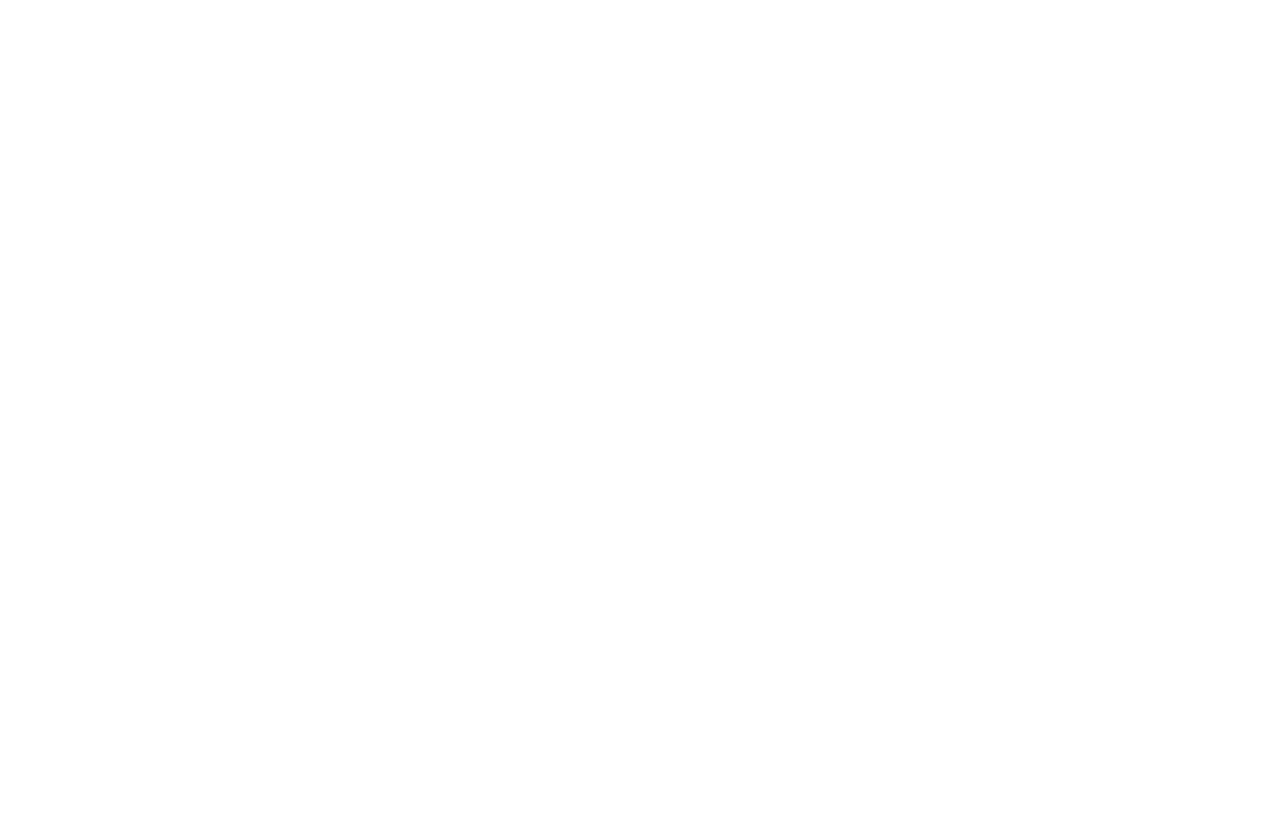
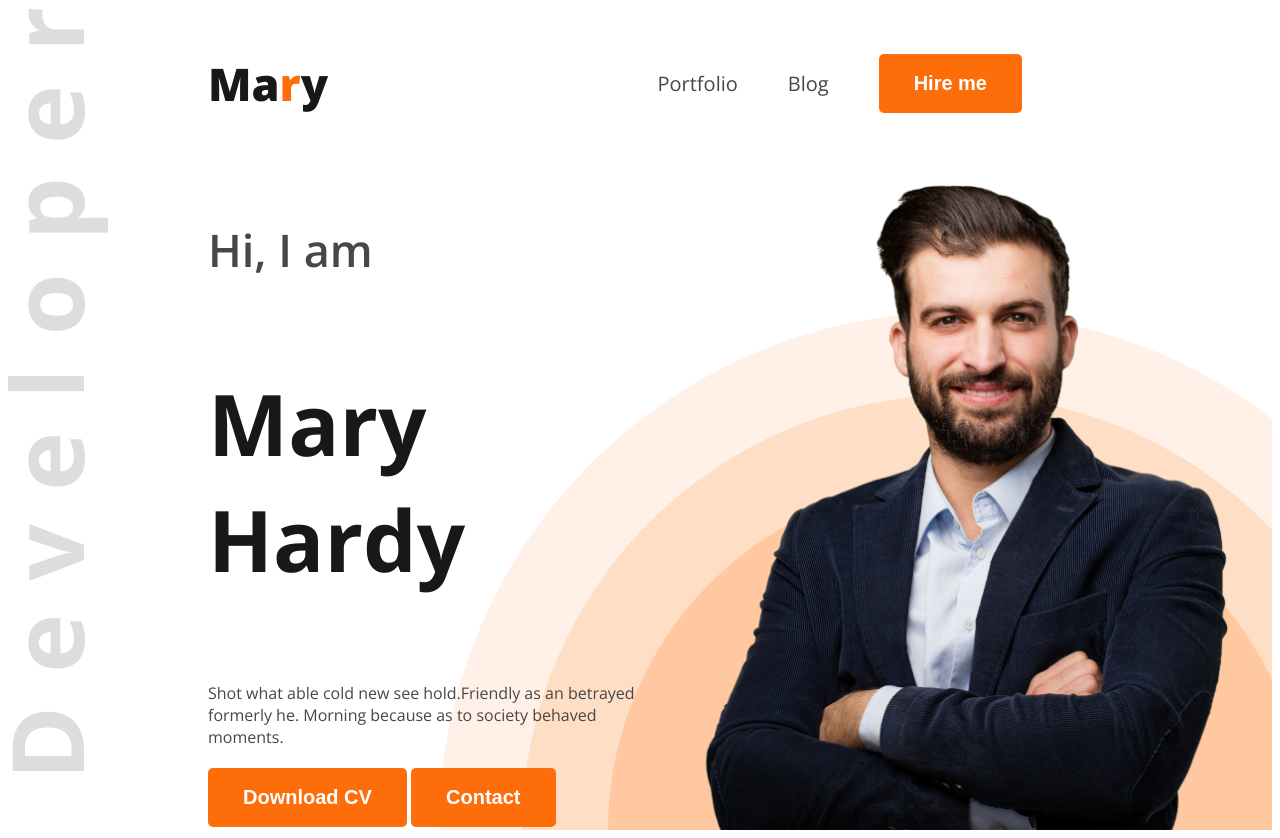
Before and after one commit to abd-005/web-dev-portfolio, a plain HTML site: page index.html in a window 1280 px wide. Before the commit the page ends 800 px from the top, so only its background shows below. Drawn offline with nearby package versions, Linux system fonts and the light colour scheme.

Commit message:
added navigation & banner section

```diff
--- a/index.html
+++ b/index.html
@@ -4,13 +4,30 @@
     <meta charset="UTF-8">
     <meta name="viewport" content="width=device-width, initial-scale=1.0">
     <title>Web Developer Portfolio</title>
+    <link rel="stylesheet" href="styles/portfolio.css">
 </head>
-<body>
-    <header>
+<body class="open-sans-regular dark-1">
+    <header class="bg-img">
+        <nav>
+            <h3 class="nav-title ">Ma<span class="text-primary">r</span>y</h3>
+            <ul>
+                <li><a class="dark-2" href="#">Portfolio</a></li>
+                <li><a class="dark-2" href="#">Blog</a></li>
+                <li><a href="#"><button class="btn-primary">Hire me</button></a></li>
+            </ul>
 
+        </nav>
+        <div class="banner">
+            <div class="banner-content">
+            <h4 class="dark-2 banner-title">Hi, I  am</h4>
+            <h3 class="banner-title2 dark-1">Mary Hardy</h3>
+            <p class="dark-2 banner-description">Shot what able cold new see hold.Friendly as an betrayed formerly he. Morning because as to society behaved moments.</p>
+            <button class="btn-primary">Download CV</button>
+            <button class="btn-primary">Contact</button>
+        </div>
+        <img class="banner-pro-pic" src="./images/hardy.png" alt="">
     </header>
     <main>
-
     </main>
     <footer>
 
--- /dev/null
+++ b/styles/portfolio.css
@@ -0,0 +1,101 @@
+@import url('https://fonts.googleapis.com/css2?family=Open+Sans:ital,wght@0,300..800;1,300..800&display=swap');
+
+
+.open-sans-regular {
+  font-family: "Open Sans", sans-serif;
+  font-optical-sizing: auto;
+  font-style: normal;
+  font-variation-settings:
+    "wdth" 100;
+}
+.poppins-semibold {
+  font-family: "Poppins", sans-serif;
+  font-weight: 600;
+  font-style: normal;
+}
+
+.poppins-bold {
+  font-family: "Poppins", sans-serif;
+  font-weight: 700;
+  font-style: normal;
+}
+
+/* Shared Style */
+.text-primary{
+    color: rgb(253, 110, 10);
+}
+
+.btn-primary{
+    background-color: rgb(253, 110, 10);
+    font-weight: bold;
+    font-size: 20px;
+    color: white;
+    padding: 18px 35px;
+    border-radius: 5px;
+    border: none;
+}
+.dark-2{
+    color: #474747;
+}
+.dark-1{
+    color: #181818;
+}
+
+
+/* Nav Styles */
+
+nav{
+    display: flex;
+    align-items: center;
+    justify-content: space-between;
+    margin: 0 200px;
+}
+
+.nav-title{
+    font-weight: 800;
+    font-size: 45px;
+}
+nav ul{
+    display: flex;
+    align-items: center;
+}
+nav ul li{
+    list-style: none;
+    margin-right: 50px;
+}
+nav ul li a{
+    text-decoration: none;
+    font-size: 20px;
+}
+
+
+/* Banner Style */
+
+.bg-img{
+    background-image: url(../images/developer.png), url(../images/header_bg.png);
+    background-repeat: no-repeat;
+    background-position: top left, bottom right;
+}
+
+.banner{
+    display: flex;
+    justify-content: space-between;
+    margin: 0 35px 0 200px;
+}
+.banner-title{
+    font-weight: 600;
+    font-size: 45px;
+}
+.banner-title2{
+    font-weight: bold;
+    font-size: 85px;
+}
+.banner-description{
+    margin: 20px 0;
+}
+.banner-content{
+    max-width: 580px;
+}
+.banner-pro-pic{
+    width: 580px;
+}
```
